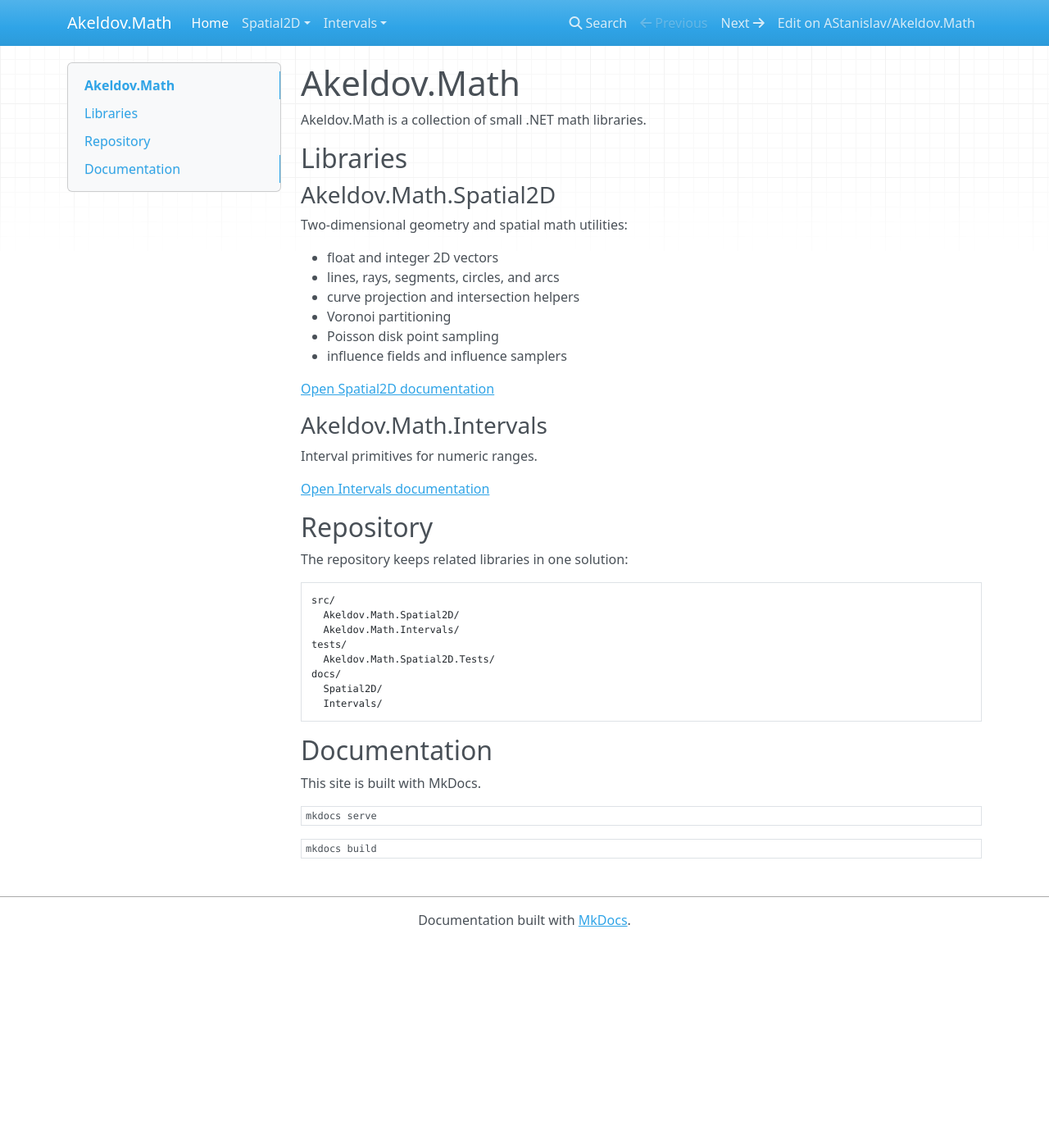
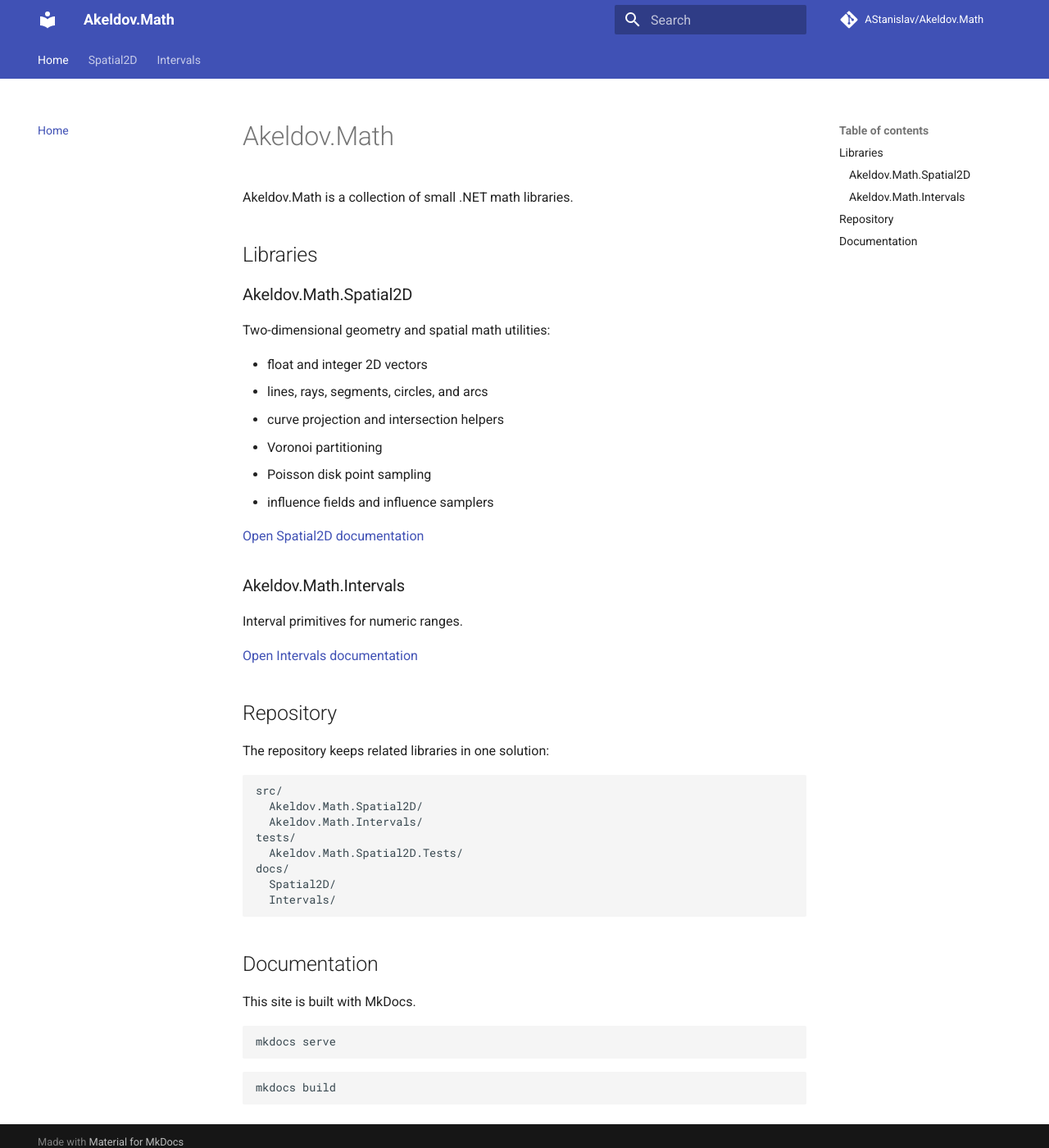
Before and after one commit to Astanislav/Akeldov.Math, an MkDocs documentation site: the page built from docs/index.md, in a window 1280 px wide and 1400 px high. Shown: the whole window at 82% size. Built offline with MkDocs 1.6.1 and Material for MkDocs 9.7.7, drawn with Linux system fonts in a browser that asks for light colours; nearby versions of some CDN libraries; comment, search, counter and statistics services are not loaded.

```diff
--- a/mkdocs.yml
+++ b/mkdocs.yml
@@ -5,7 +5,14 @@ repo_url: https://github.com/AStanislav/Akeldov.Math
 repo_name: AStanislav/Akeldov.Math
 
 theme:
-  name: mkdocs
+  name: material
+  features:
+    - navigation.tabs
+    - navigation.sections
+    - navigation.expand
+    - navigation.path
+    - search.suggest
+    - search.highlight
 
 nav:
   - Home: index.md
--- a/requirements.txt
+++ b/requirements.txt
@@ -1 +1 @@
-mkdocs
+mkdocs-material
```
Also changed, not shown: 1 other file.
